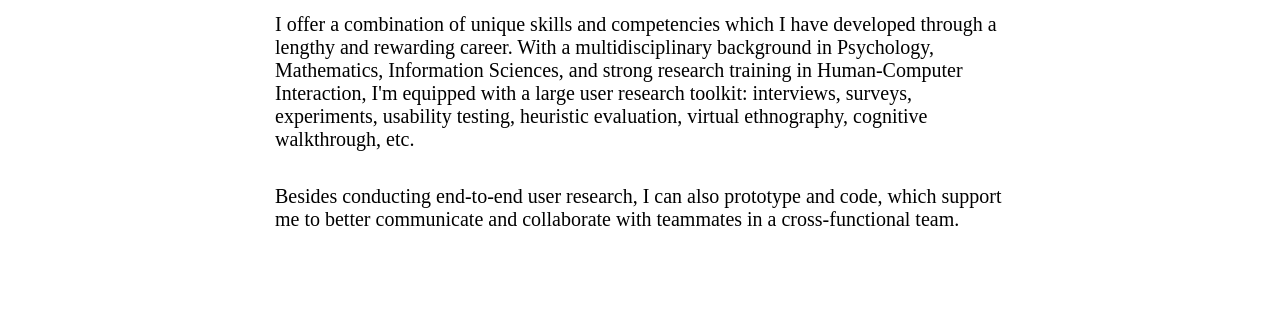
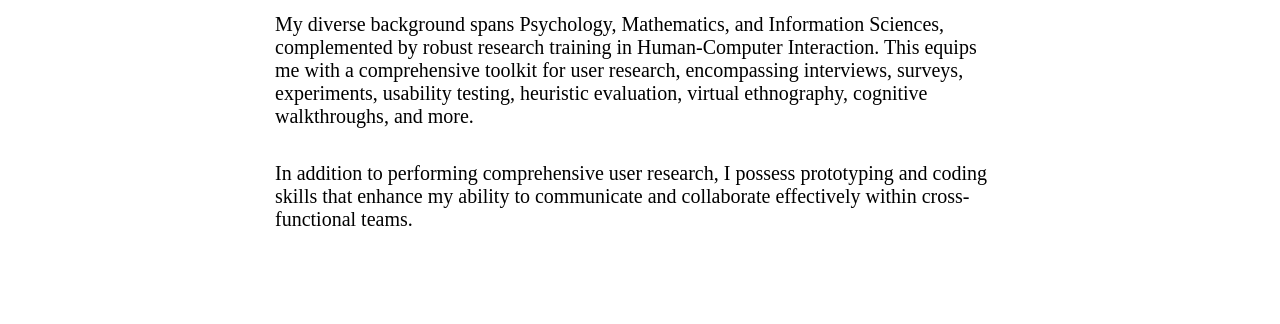
Before and after one commit to Shanw13/shanwux, a plain HTML site: page index.html in a window 1280 px wide. Shown: the part 666-990 px from the top of the page. Drawn offline with Linux system fonts and the light colour scheme.

Commit message:
Update index.html

```diff
--- a/index.html
+++ b/index.html
@@ -85,8 +85,8 @@
       <div id="about-section">
         <span class="subheader-text">About Me</span>
         <div class="about-section-content">
-          <div class="body-text">I offer a combination of unique skills and competencies which I have developed through a lengthy and rewarding career. With a multidisciplinary background in Psychology, Mathematics, Information Sciences, and strong research training in Human-Computer Interaction, I'm equipped with a large user research toolkit: interviews, surveys, experiments, usability testing, heuristic evaluation, virtual ethnography, cognitive walkthrough, etc. </div>
-        <div class="body-text">Besides conducting end-to-end user research, I can also prototype and code, which support me to better communicate and collaborate with teammates in a cross-functional team.</div>
+          <div class="body-text">My diverse background spans Psychology, Mathematics, and Information Sciences, complemented by robust research training in Human-Computer Interaction. This equips me with a comprehensive toolkit for user research, encompassing interviews, surveys, experiments, usability testing, heuristic evaluation, virtual ethnography, cognitive walkthroughs, and more.</div>
+        <div class="body-text">In addition to performing comprehensive user research, I possess prototyping and coding skills that enhance my ability to communicate and collaborate effectively within cross-functional teams.</div>
 	</div>
       </div>
 
```
